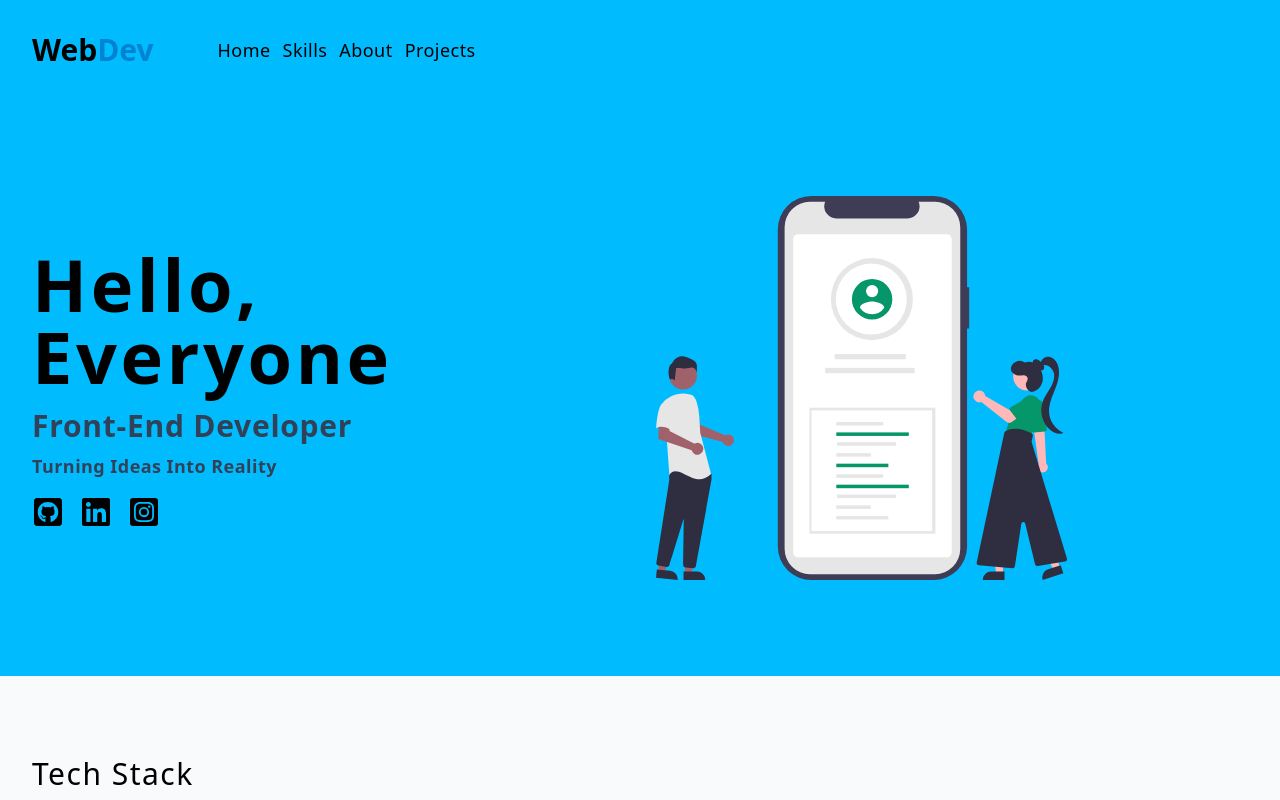
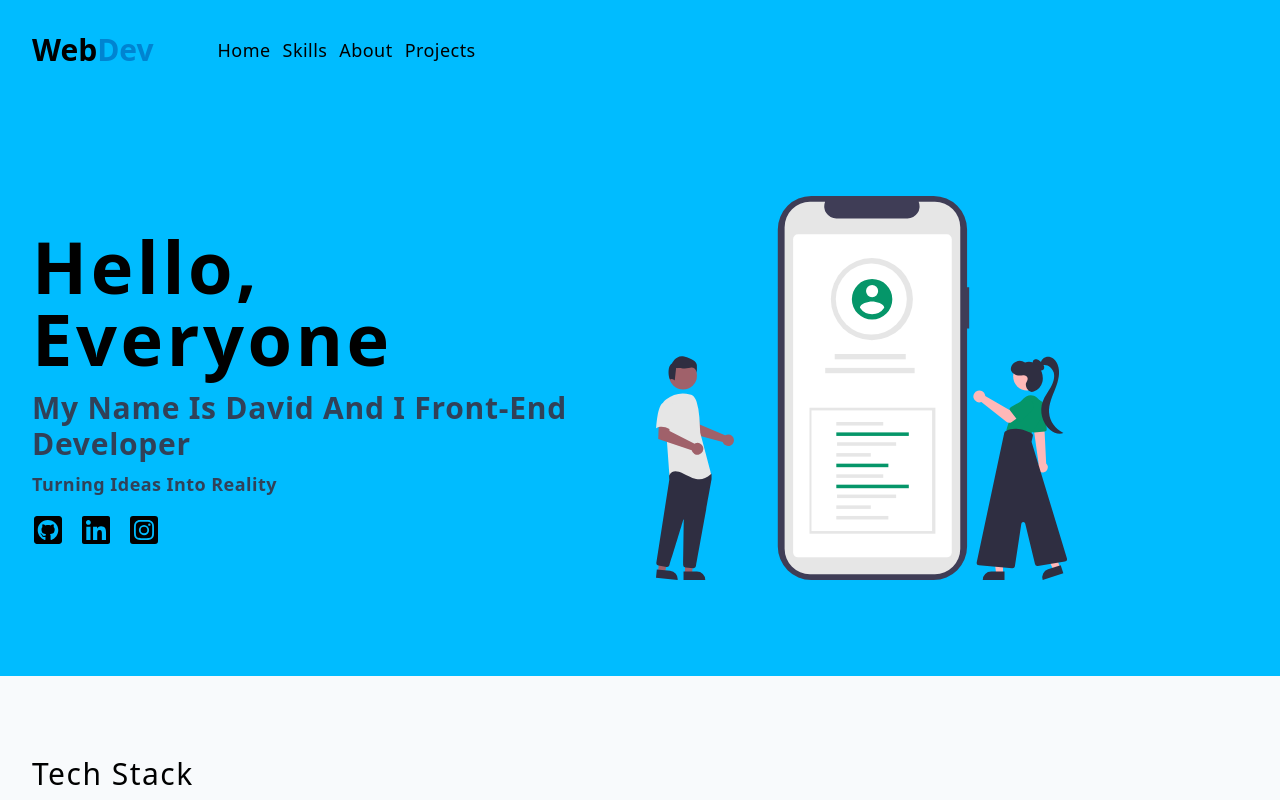
Before and after one commit to Dav50505/WebDev, a React (Vite) app: page / in a window 1280 px wide. Shown: the top 800 px of the page. Built offline with nearby package versions, Linux system fonts and the light colour scheme.

Commit message:
Hero.jsx

```diff
--- a/src/components/Hero.jsx
+++ b/src/components/Hero.jsx
@@ -9,7 +9,7 @@ const Hero = () => {
                 <h1 className='text-7xl font-bold tracking-wider'>
                     Hello, Everyone
                     <p className='mt-4 text-3xl text-slate-700 capitalize tracking-wide'>
-                        Front-End Developer
+                        My name is David and I Front-End Developer
                     </p>
                     <p className='mt-2 text-lg text-slate-700 capitalize tracking-wide'>
                         Turning ideas into reality
```
